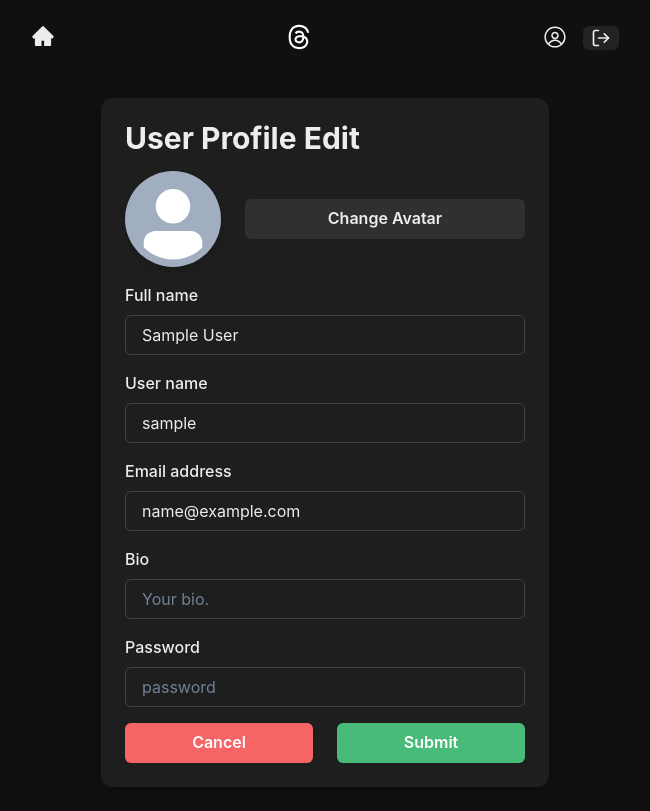
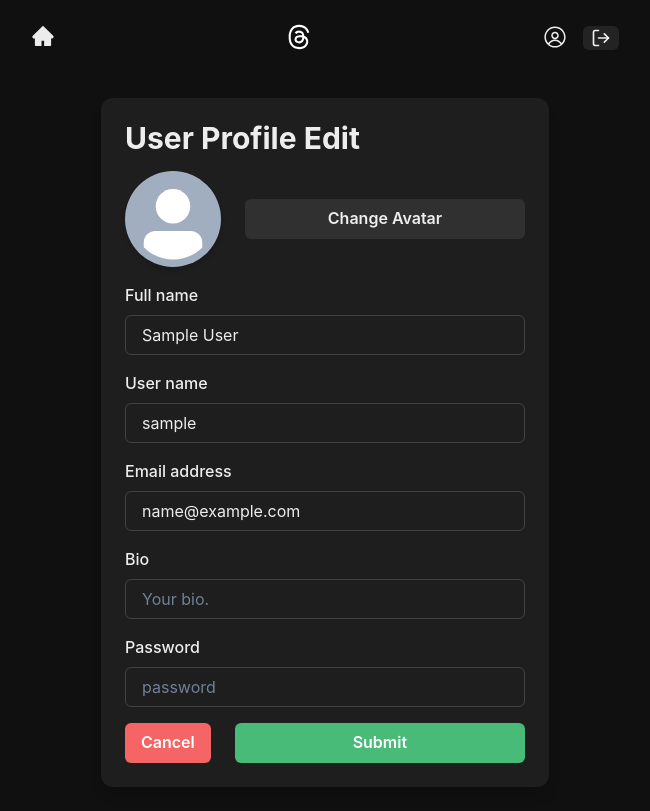
Before and after one commit to vincentjdcz/threads-prod, a React (Vite) app in the folder frontend/: page /update in a window 1280 px wide. Shown: the whole page, without its empty margins (315-965 px from the left). Built offline with nearby package versions, Linux system fonts and the light colour scheme; sample sign-in values are in the browser's storage.

Commit message:
made cancel button a link to profile page

```diff
--- a/frontend/src/pages/UpdateProfilePage.jsx
+++ b/frontend/src/pages/UpdateProfilePage.jsx
@@ -10,13 +10,14 @@ import {
   useColorModeValue,
   Avatar,
   Center,
+  Link,
 } from '@chakra-ui/react'
 import { useRecoilState } from 'recoil';
 import userAtom from '../atoms/userAtom';
 import { useRef, useState } from 'react';
 import usePreviewImg from '../hooks/usePreviewImg';
 import useShowToast from '../hooks/useShowToast';
-
+import { Link as RouterLink } from 'react-router-dom'
 
 export default function UpdateProfilePage() {
   const [user, setUser] = useRecoilState(userAtom);
@@ -149,6 +150,7 @@ export default function UpdateProfilePage() {
           />
         </FormControl>
         <Stack spacing={6} direction={['column', 'row']}>
+        <Link as={RouterLink} to={`/${user.username}`}>
           <Button
             bg={'red.400'}
             color={'white'}
@@ -158,6 +160,7 @@ export default function UpdateProfilePage() {
             }}>
             Cancel
           </Button>
+        </Link>
           <Button
             bg={'green.400'}
             color={'white'}
```
